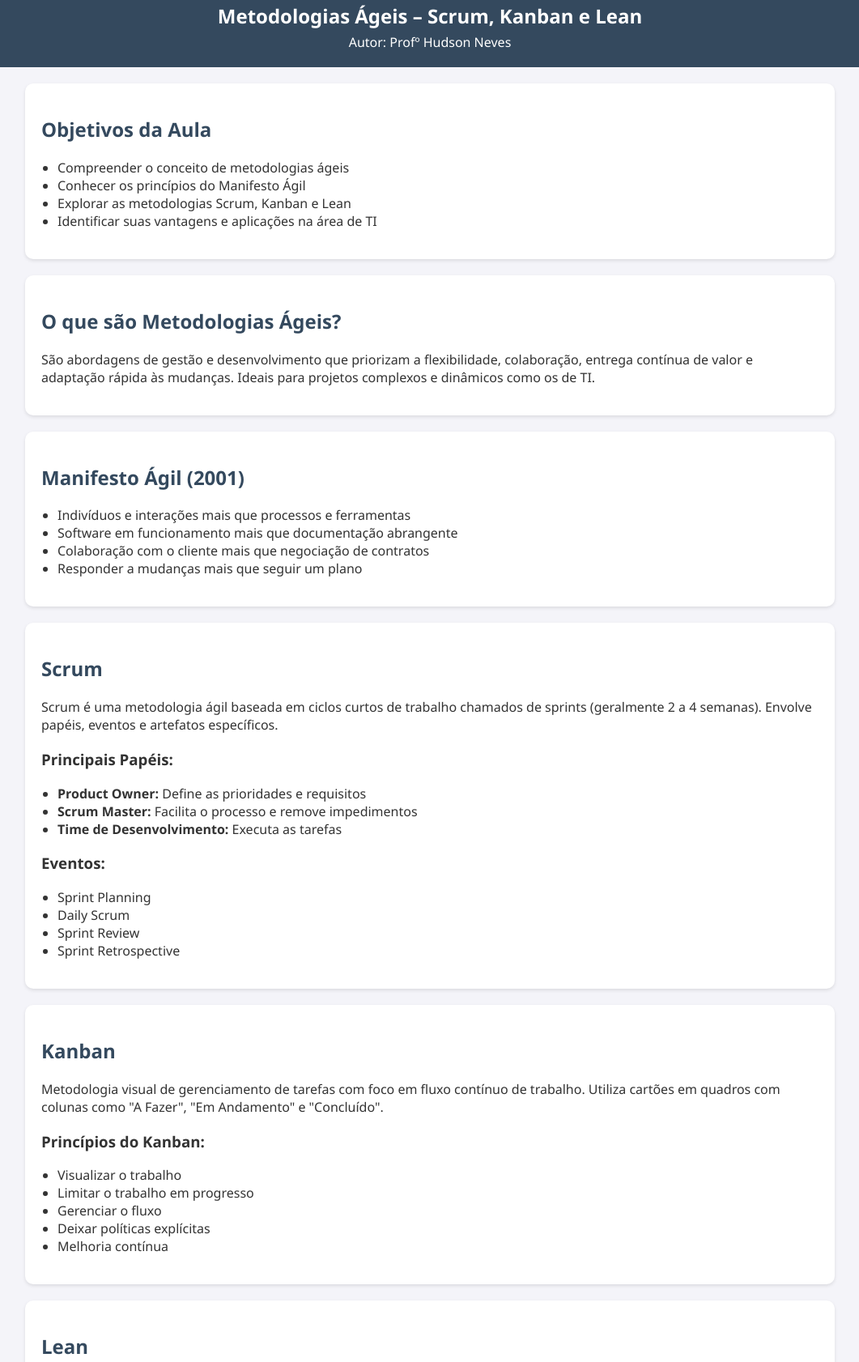
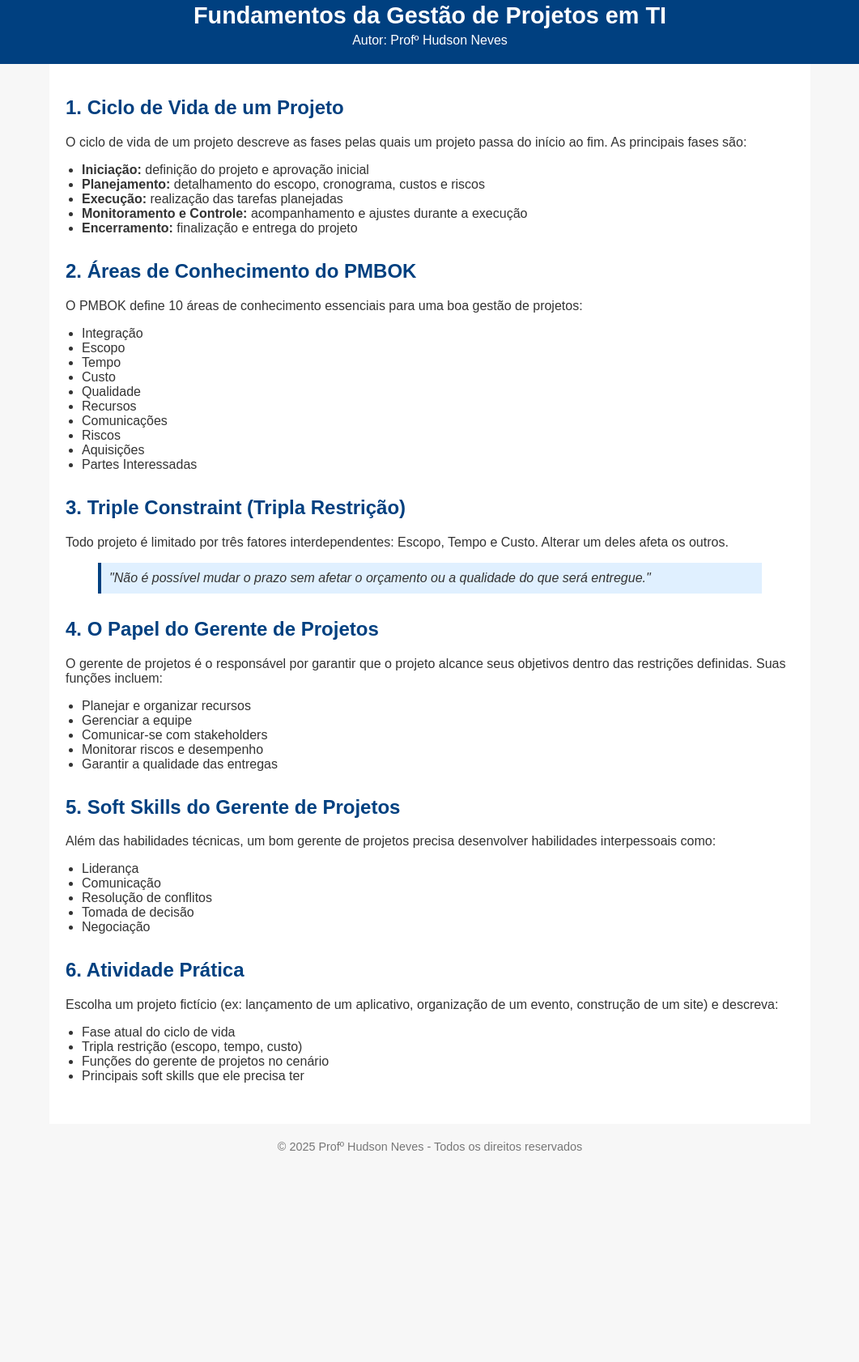
Before and after one commit to HudsonNeves/prof, a plain HTML site: page uc0202.html in a window 1280 px wide. Shown: the part 17-1699 px from the top of the page at 81% size, without its empty margins (109-1170 px from the left). After the commit the page ends 1461 px from the top, so only its background shows below. Drawn offline with Linux system fonts and the light colour scheme.

Commit message:
Update uc0202.html

```diff
--- a/uc0202.html
+++ b/uc0202.html
@@ -1,171 +1,138 @@
 <!DOCTYPE html>
-<html lang="pt-br">
+<html lang="pt-BR">
 <head>
   <meta charset="UTF-8" />
   <meta name="viewport" content="width=device-width, initial-scale=1.0" />
-  <title>Metodologias Ágeis – Scrum, Kanban e Lean</title>
+  <title>Fundamentos da Gestão de Projetos - Aula 02</title>
   <style>
     body {
-      font-family: 'Segoe UI', Tahoma, Geneva, Verdana, sans-serif;
+      font-family: Arial, sans-serif;
       margin: 0;
-      background-color: #f4f4f9;
+      padding: 0;
+      background: #f7f7f7;
       color: #333;
     }
-
     header {
-      background-color: #34495e;
-      color: white;
+      background: #004080;
+      color: #fff;
       padding: 20px;
       text-align: center;
     }
-
     header h1 {
       margin: 0;
-      font-size: 24px;
+      font-size: 1.8rem;
     }
-
     header p {
       margin: 5px 0 0;
-      font-size: 16px;
+      font-size: 1rem;
     }
-
     main {
       padding: 20px;
-      max-width: 1000px;
+      max-width: 900px;
       margin: auto;
+      background: #fff;
     }
-
     section {
-      background-color: white;
-      padding: 20px;
-      margin-bottom: 20px;
-      border-radius: 10px;
-      box-shadow: 0 2px 4px rgba(0,0,0,0.1);
+      margin-bottom: 30px;
     }
-
     h2 {
-      color: #34495e;
+      color: #004080;
     }
-
     ul {
       padding-left: 20px;
     }
-
+    blockquote {
+      background: #e0f0ff;
+      padding: 10px;
+      border-left: 4px solid #004080;
+      font-style: italic;
+    }
     footer {
       text-align: center;
-      font-size: 14px;
-      color: #999;
-      padding: 10px;
+      padding: 20px;
+      font-size: 0.9rem;
+      color: #777;
     }
   </style>
 </head>
 <body>
   <header>
-    <h1>Metodologias Ágeis – Scrum, Kanban e Lean</h1>
+    <h1>Fundamentos da Gestão de Projetos em TI</h1>
     <p>Autor: Profº Hudson Neves</p>
   </header>
-
   <main>
     <section>
-      <h2>Objetivos da Aula</h2>
+      <h2>1. Ciclo de Vida de um Projeto</h2>
+      <p>O ciclo de vida de um projeto descreve as fases pelas quais um projeto passa do início ao fim. As principais fases são:</p>
       <ul>
-        <li>Compreender o conceito de metodologias ágeis</li>
-        <li>Conhecer os princípios do Manifesto Ágil</li>
-        <li>Explorar as metodologias Scrum, Kanban e Lean</li>
-        <li>Identificar suas vantagens e aplicações na área de TI</li>
+        <li><strong>Iniciação:</strong> definição do projeto e aprovação inicial</li>
+        <li><strong>Planejamento:</strong> detalhamento do escopo, cronograma, custos e riscos</li>
+        <li><strong>Execução:</strong> realização das tarefas planejadas</li>
+        <li><strong>Monitoramento e Controle:</strong> acompanhamento e ajustes durante a execução</li>
+        <li><strong>Encerramento:</strong> finalização e entrega do projeto</li>
       </ul>
     </section>
 
     <section>
-      <h2>O que são Metodologias Ágeis?</h2>
-      <p>São abordagens de gestão e desenvolvimento que priorizam a flexibilidade, colaboração, entrega contínua de valor e adaptação rápida às mudanças. Ideais para projetos complexos e dinâmicos como os de TI.</p>
-    </section>
-
-    <section>
-      <h2>Manifesto Ágil (2001)</h2>
+      <h2>2. Áreas de Conhecimento do PMBOK</h2>
+      <p>O PMBOK define 10 áreas de conhecimento essenciais para uma boa gestão de projetos:</p>
       <ul>
-        <li>Indivíduos e interações mais que processos e ferramentas</li>
-        <li>Software em funcionamento mais que documentação abrangente</li>
-        <li>Colaboração com o cliente mais que negociação de contratos</li>
-        <li>Responder a mudanças mais que seguir um plano</li>
+        <li>Integração</li>
+        <li>Escopo</li>
+        <li>Tempo</li>
+        <li>Custo</li>
+        <li>Qualidade</li>
+        <li>Recursos</li>
+        <li>Comunicações</li>
+        <li>Riscos</li>
+        <li>Aquisições</li>
+        <li>Partes Interessadas</li>
       </ul>
     </section>
 
     <section>
-      <h2>Scrum</h2>
-      <p>Scrum é uma metodologia ágil baseada em ciclos curtos de trabalho chamados de sprints (geralmente 2 a 4 semanas). Envolve papéis, eventos e artefatos específicos.</p>
-      <h3>Principais Papéis:</h3>
+      <h2>3. Triple Constraint (Tripla Restrição)</h2>
+      <p>Todo projeto é limitado por três fatores interdependentes: Escopo, Tempo e Custo. Alterar um deles afeta os outros.</p>
+      <blockquote>"Não é possível mudar o prazo sem afetar o orçamento ou a qualidade do que será entregue."</blockquote>
+    </section>
+
+    <section>
+      <h2>4. O Papel do Gerente de Projetos</h2>
+      <p>O gerente de projetos é o responsável por garantir que o projeto alcance seus objetivos dentro das restrições definidas. Suas funções incluem:</p>
       <ul>
-        <li><strong>Product Owner:</strong> Define as prioridades e requisitos</li>
-        <li><strong>Scrum Master:</strong> Facilita o processo e remove impedimentos</li>
-        <li><strong>Time de Desenvolvimento:</strong> Executa as tarefas</li>
-      </ul>
-      <h3>Eventos:</h3>
-      <ul>
-        <li>Sprint Planning</li>
-        <li>Daily Scrum</li>
-        <li>Sprint Review</li>
-        <li>Sprint Retrospective</li>
+        <li>Planejar e organizar recursos</li>
+        <li>Gerenciar a equipe</li>
+        <li>Comunicar-se com stakeholders</li>
+        <li>Monitorar riscos e desempenho</li>
+        <li>Garantir a qualidade das entregas</li>
       </ul>
     </section>
 
     <section>
-      <h2>Kanban</h2>
-      <p>Metodologia visual de gerenciamento de tarefas com foco em fluxo contínuo de trabalho. Utiliza cartões em quadros com colunas como "A Fazer", "Em Andamento" e "Concluído".</p>
-      <h3>Princípios do Kanban:</h3>
+      <h2>5. Soft Skills do Gerente de Projetos</h2>
+      <p>Além das habilidades técnicas, um bom gerente de projetos precisa desenvolver habilidades interpessoais como:</p>
       <ul>
-        <li>Visualizar o trabalho</li>
-        <li>Limitar o trabalho em progresso</li>
-        <li>Gerenciar o fluxo</li>
-        <li>Deixar políticas explícitas</li>
-        <li>Melhoria contínua</li>
+        <li>Liderança</li>
+        <li>Comunicação</li>
+        <li>Resolução de conflitos</li>
+        <li>Tomada de decisão</li>
+        <li>Negociação</li>
       </ul>
     </section>
 
     <section>
-      <h2>Lean</h2>
-      <p>Origem na manufatura, adaptado à TI com foco em eliminar desperdícios e entregar valor contínuo ao cliente. Atua na melhoria de processos com foco na eficiência.</p>
-      <h3>Princípios Lean:</h3>
+      <h2>6. Atividade Prática</h2>
+      <p>Escolha um projeto fictício (ex: lançamento de um aplicativo, organização de um evento, construção de um site) e descreva:</p>
       <ul>
-        <li>Identificar valor</li>
-        <li>Mapear o fluxo de valor</li>
-        <li>Criar fluxo contínuo</li>
-        <li>Estabelecer sistema puxado</li>
-        <li>Buscar a perfeição</li>
+        <li>Fase atual do ciclo de vida</li>
+        <li>Tripla restrição (escopo, tempo, custo)</li>
+        <li>Funções do gerente de projetos no cenário</li>
+        <li>Principais soft skills que ele precisa ter</li>
       </ul>
     </section>
-
-    <section>
-      <h2>Comparativo</h2>
-      <p><strong>Scrum:</strong> Estruturado, sprints, papéis bem definidos</p>
-      <p><strong>Kanban:</strong> Visual, contínuo, menos burocrático</p>
-      <p><strong>Lean:</strong> Filosofia de melhoria contínua e eficiência</p>
-    </section>
-
-    <section>
-      <h2>Vantagens das Metodologias Ágeis</h2>
-      <ul>
-        <li>Melhor adaptação às mudanças</li>
-        <li>Maior envolvimento do cliente</li>
-        <li>Entrega contínua de valor</li>
-        <li>Mais colaboração da equipe</li>
-      </ul>
-    </section>
-
-    <section>
-      <h2>Atividade para a Turma</h2>
-      <p><strong>Em grupos:</strong> Criar um quadro Kanban (pode ser em cartolina ou digital) com tarefas reais ou fictícias, usando as colunas:</p>
-      <ul>
-        <li>A Fazer</li>
-        <li>Em Andamento</li>
-        <li>Concluído</li>
-      </ul>
-      <p>Apresentar para a turma e explicar o processo de organização das tarefas.</p>
-    </section>
   </main>
-
   <footer>
-    &copy; 2025 Profº Hudson Neves | Fundamentos da Gestão de Projetos
+    &copy; 2025 Profº Hudson Neves - Todos os direitos reservados
   </footer>
 </body>
 </html>
```
